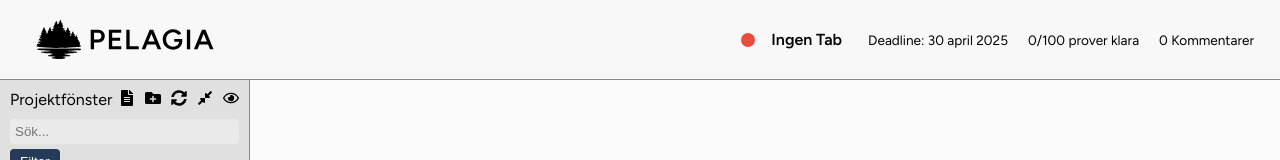
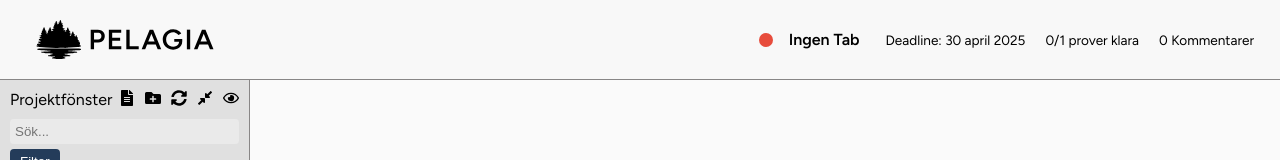
Before and after one commit to EliasKristmansson/dbtreact, a React (Vite) app in the folder reactproject1/: page / in a window 1280 px wide. Shown: the top 160 px of the page. Built offline with nearby package versions, Linux system fonts and the light colour scheme.

Commit message:
rowcount to topbar

```diff
--- a/reactproject1/src/App.jsx
+++ b/reactproject1/src/App.jsx
@@ -20,7 +20,7 @@ export default function App() {
 	const folderTree = buildFolderTree(allProjects);
 
 	const [nextId, setNextId] = useState(7);
-
+	const [rowCount,setRowCount] = useState(0);
 
 	const [tabs, setTabs] = useState([]);
 	const [projectRows, setProjectRows] = useState({});
@@ -162,6 +162,7 @@ export default function App() {
 				priority="high"
 				tabs={tabs}
 				activeTabId={activeTabId}
+				rowCount={rowCount}
 				onTabClick={setActiveTabId}
 				onTabClose={handleTabClose}
 				allProjects={allProjects}
@@ -189,6 +190,7 @@ export default function App() {
 							projectRows={projectRows}
 							onChangeRow={handleRowChange}
 							onAddRow={handleAddRow}
+							onRowCount={setRowCount}
 							onRemoveRow={handleRemoveRow}
 							onNewProjectClick={handleNewProject}
 							tabs={tabs}
--- a/reactproject1/src/components/Topbar.jsx
+++ b/reactproject1/src/components/Topbar.jsx
@@ -1,13 +1,14 @@
 import React, { useState, useRef, useEffect } from "react";
 import "../App.css";
 import { X } from "lucide-react";
-import logo from "../assets/Pelagia_Logotyp_Sekundar_Vit_RGB.svg";
+import logo from "../assets/Pelagia_Logotyp_Sekundar_Vit_RGB.svg"
 
 export default function Topbar({
     projectName,
     deadline = "Ingen deadline",
     priority = "medium",
     tabs,
+    rowCount,
     activeTabId,
     onTabClick,
     onTabClose,
@@ -106,7 +107,7 @@ export default function Topbar({
                 <h2 className="project-name">{projectName}</h2>
                 <div className="project-meta">
                     <p className="project-other">Deadline: <span>{deadline}</span></p>
-                    <p className="project-other">0/100 prover klara</p>
+                    <p className="project-other">0/{rowCount} prover klara</p>
                     <p className="project-other">{commentCount} Kommentarer</p>
                 </div>
             </div>
--- a/reactproject1/src/components/Workspace.jsx
+++ b/reactproject1/src/components/Workspace.jsx
@@ -7,7 +7,7 @@ import "react-datepicker/dist/react-datepicker.css";
 import { parseISO } from "date-fns";
 import { Calendar } from "lucide-react";
 
-export default function Workspace({ tabs, activeTabId, onNewProjectClick, setCommentCount }) {
+export default function Workspace({ tabs, activeTabId, onNewProjectClick, setCommentCount,onRowCount }) {
 	const [projectData, setProjectData] = useState({});
 	const [filterMap, setFilterMap] = useState({});
 	const [showModal, setShowModal] = useState(false);
@@ -44,6 +44,7 @@ export default function Workspace({ tabs, activeTabId, onNewProjectClick, setCom
 
 	const updateProjectRows = (newRows) => {
 		setProjectData((prev) => ({ ...prev, [activeTabId]: newRows }));
+
 	};
 
 	const handleChange = (index, field, value) => {
@@ -67,7 +68,7 @@ export default function Workspace({ tabs, activeTabId, onNewProjectClick, setCom
 
 	useEffect(() => {
 		const rows = projectData[activeTabId] || [];
-
+		onRowCount(rows.length);
 		// Skip update if the comment modal is open (i.e., pending comment not confirmed)
 		if (showModal) return;
 
```
